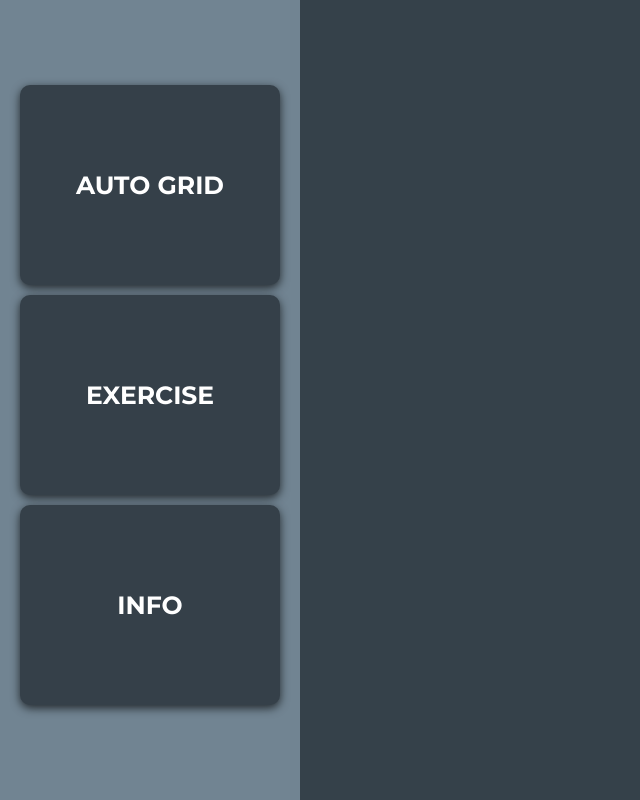
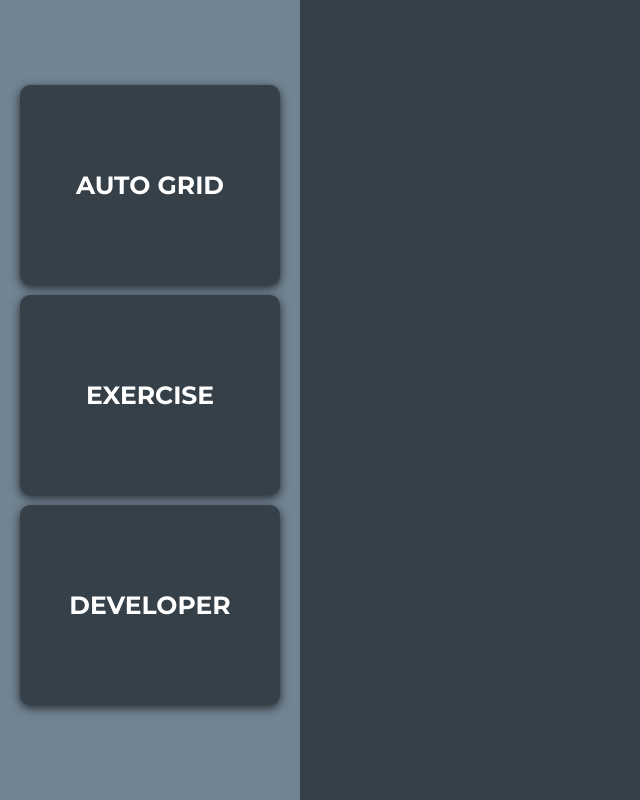
Before and after one commit to AndreaDeMartino/js-jq-ajax-grigliaquad, a plain HTML site: page index.html in a window 1280 px wide. Shown: the top 800 px of the page, without its empty margins (0-640 px from the left). Drawn offline with nearby package versions, Linux system fonts and the light colour scheme.

Commit message:
Fix: Fixed transition from one feature to another and added Developer Button

```diff
--- a/index.html
+++ b/index.html
@@ -28,9 +28,7 @@
         </div>
       </div>
       <div class="sidebar--item">
-        <div class="button u-flex-center">
-          INFO
-        </div>
+        <a href="https://github.com/AndreaDeMartino" class="button u-flex-center">DEVELOPER</a>
       </div>
 
     </sidebar>
--- a/script/main.js
+++ b/script/main.js
@@ -12,12 +12,14 @@ $(document).ready(function () {
   var btnExercise = $('#button-exercise');
   var apiUrl = 'https://flynn.boolean.careers/exercises/api/random/int';
 
+
   /****************************************************
   * EXERCISE
   ****************************************************/
 
   // Generate 36 Boxes with "EXERCISE" Button
   btnExercise.click(function(){
+    boxContainer.children().remove();
     for (var i = 0; i< 36; i++){
       // Handlebars Config
       var source = $("#message-template").html();
@@ -58,6 +60,7 @@ $(document).ready(function () {
 
   // Generate custom grid with "AUTO GRID" button
   btnAutoGrid.click(function(){
+    boxContainer.children().remove();
     var gridNumber = parseInt(prompt('Inserisci il numero dei box (ogni riga è formata da 6 elementi)'));
     for (var i = 0; i< gridNumber; i++){
       // Api
```
